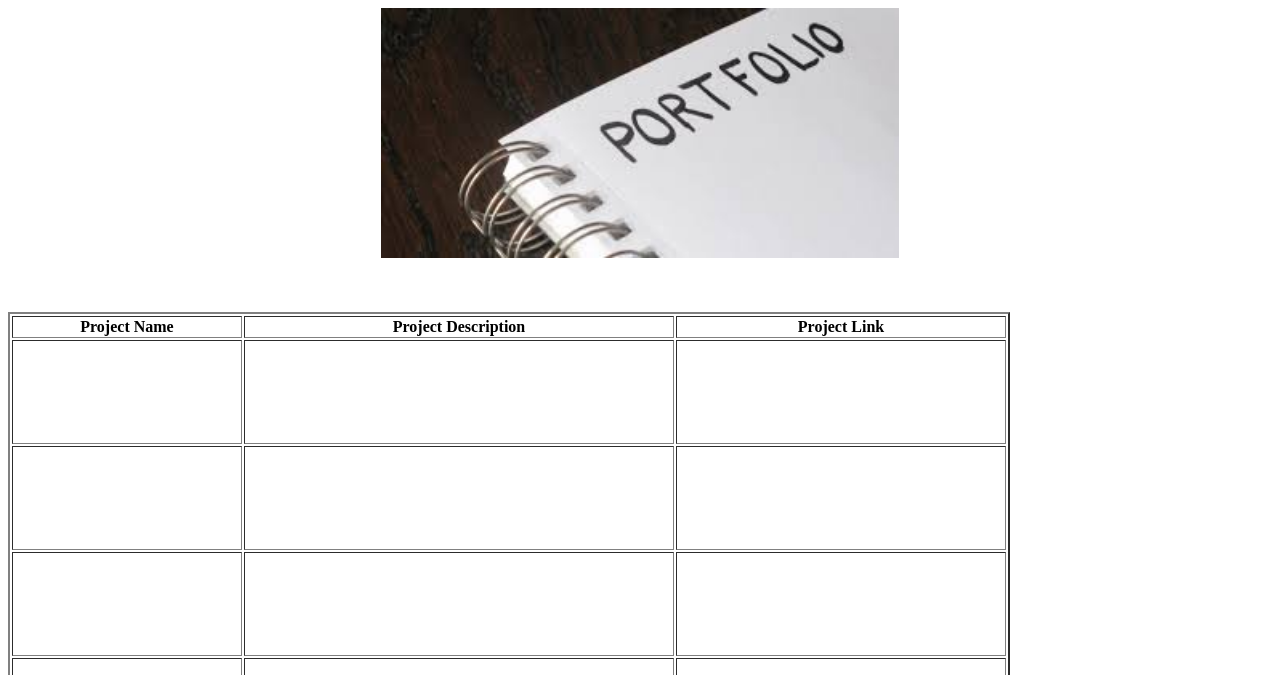
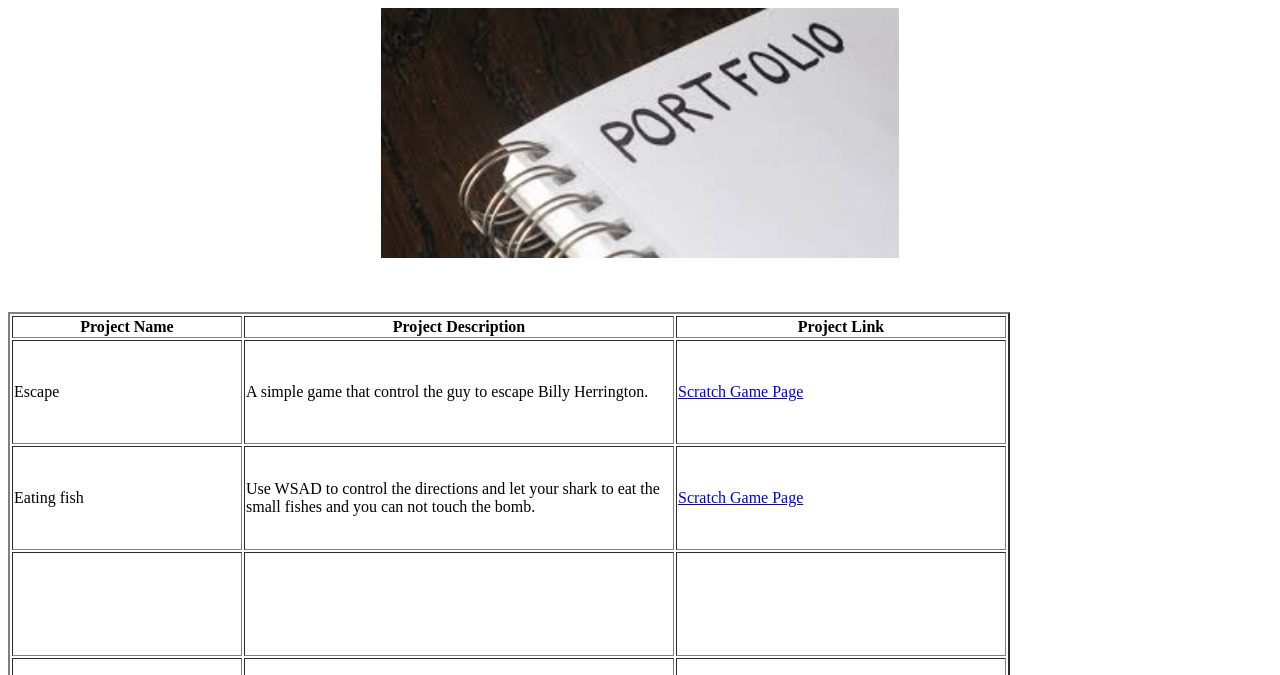
Before and after one commit to YZhu19/zhuyuxin, a plain HTML site: page portfolio.html in a window 1280 px wide. Shown: the part 125-800 px from the top of the page. Drawn offline with Linux system fonts and the light colour scheme.

Commit message:
Update portfolio.html

```diff
--- a/portfolio.html
+++ b/portfolio.html
@@ -26,14 +26,14 @@
                 <th><b>Project Name</b></th><th><b>Project Description</b></th><th><b>Project Link</b></th>
             </tr>
             <tr>
-                <td height="100"></td>
-                <td></td>
-                <td></td>
+                <td height="100">Escape<Scratch Game></td>
+                <td>A simple game that control the guy to escape Billy Herrington.</td>
+                <td><a href="https://scratch.mit.edu/projects/172567446/" target="_blank">Scratch Game Page</td>
             </tr>
             <tr>
-                <td height="100"></td>
-                <td></td>
-                <td></td>
+                <td height="100">Eating fish<Scratch Game></td>
+                <td>Use WSAD to control the directions and let your shark to eat the small fishes and you can not touch the bomb.</td>
+                <td><a href="https://scratch.mit.edu/projects/173458646/" target="_blank">Scratch Game Page</td>
             </tr>
             <tr>
                 <td height="100"></td>
```
